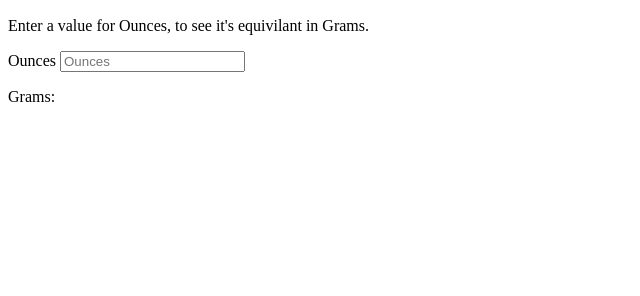
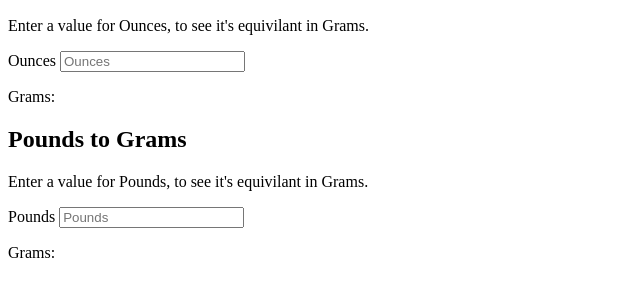
Before and after one commit to TrevorH08/weight-converter, a plain HTML site: page index.html in a window 1280 px wide. Shown: the part 110-406 px from the top of the page, without its empty margins (0-640 px from the left). Drawn offline with Linux system fonts and the light colour scheme.

Commit message:
add pounds to grams calculator to page
Co-authored-by: Tiberius Lockett <tlockett680@gmail.com>

```diff
--- a/index.html
+++ b/index.html
@@ -17,5 +17,18 @@
       onchange="weightConverter(this.value)"
     />
     <p>Grams: <span id="outputGrams"></span></p>
+    <h2>Pounds to Grams</h2>
+    <p>Enter a value for Pounds, to see it's equivilant in Grams.</p>
+    <p>
+      <label>Pounds</label>
+      <input
+        id="inputPounds"
+        type="number"
+        placeholder="Pounds"
+        oninput="weightConverterPounds(this.value)"
+        onchange="weightConverterPounds(this.value)"
+      />
+    </p>
+    <p>Grams: <span id="lbs2gm"></span></p>
   </body>
 </html>
--- a/js/scripts.js
+++ b/js/scripts.js
@@ -1,3 +1,6 @@
 function weightConverter(valNum) {
   document.getElementById("outputGrams").innerHTML=valNum/0.035274;
 }
+function weightConverterPounds(valNum) {
+  document.getElementById("lbs2gm").innerHTML=valNum/0.022046;
+}
```
